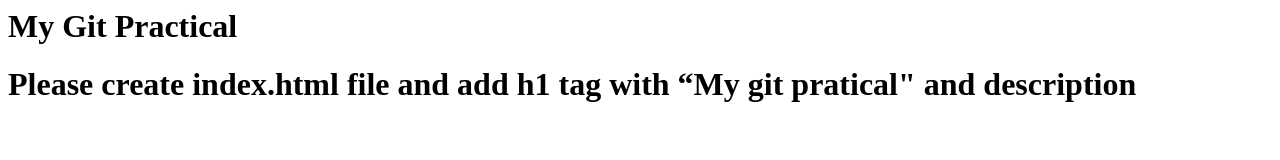
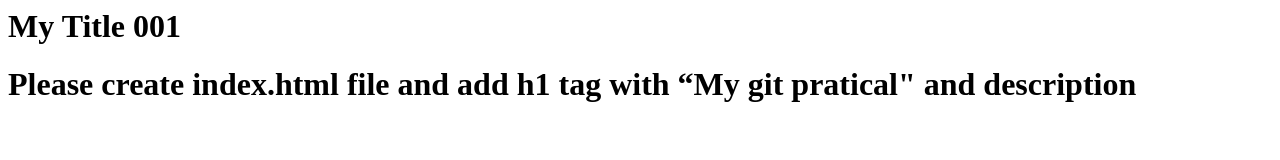
Before and after one commit to dhruv861/Test-git, a plain HTML site: page index.html in a window 1280 px wide. Drawn offline with Linux system fonts and the light colour scheme.

Commit message:
Title changed to my title

```diff
--- a/index.html
+++ b/index.html
@@ -1,4 +1,4 @@
-<h1>My Git Practical</h1>
+<h1>My Title 001</h1>
 <h1>
   Please create index.html file and add h1 tag with “My git pratical" and
   description
```
